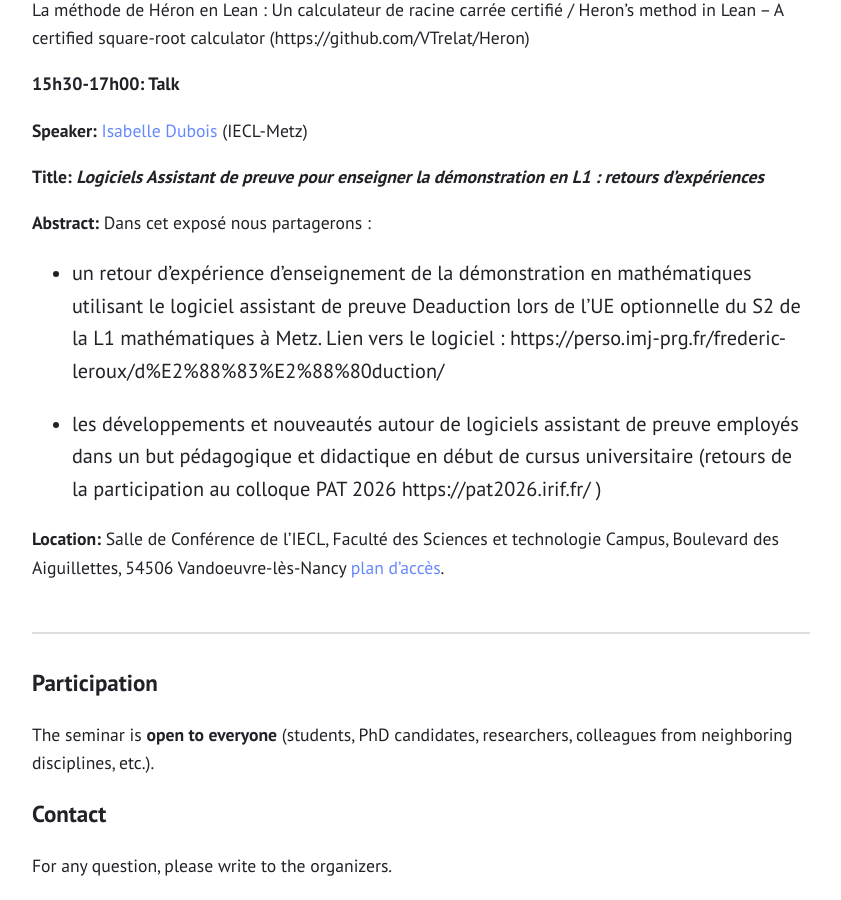
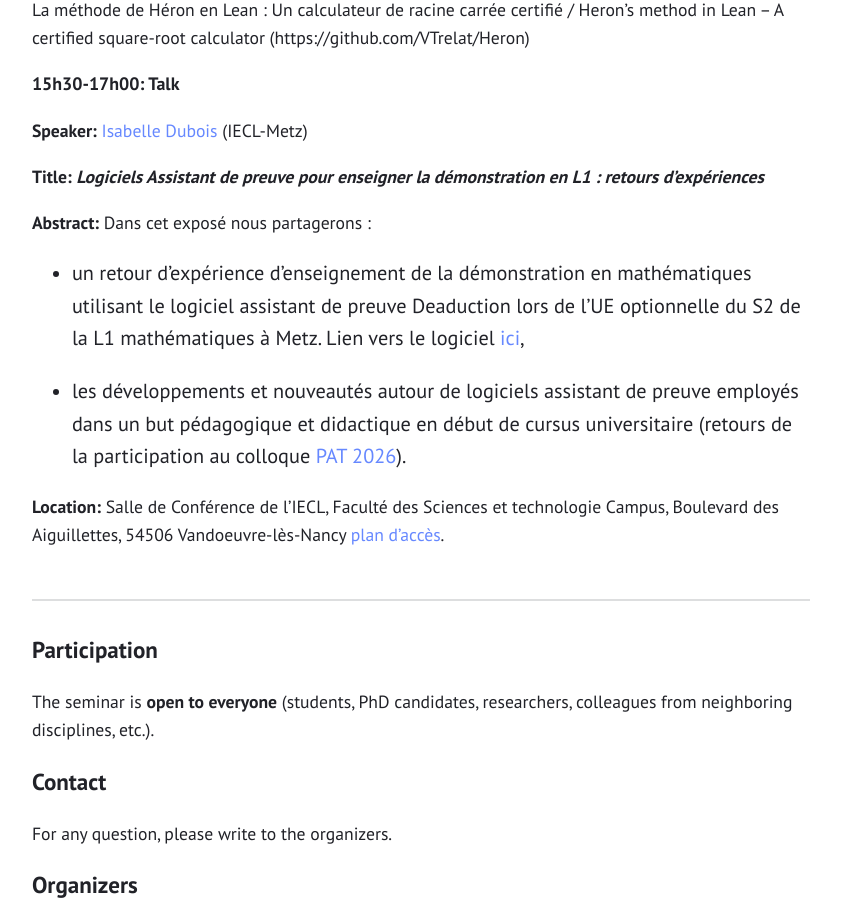
Before and after one commit to reflexions-ul/reflexions-ul.github.io, a Jekyll site: the page built from index.md, in a window 1280 px wide and 900 px high, scrolled down 6497 px. Shown: the whole window, without its empty margins (219-1060 px from the left). Built offline with Jekyll 4.4.1, drawn with Linux system fonts in a browser that asks for light colours.

Commit message:
add: links session 7

```diff
--- a/index.md
+++ b/index.md
@@ -204,9 +204,9 @@ La méthode de Héron en Lean : Un calculateur de racine carrée certifié / Her
 **Abstract:** Dans cet exposé nous partagerons :
 
 * un retour d’expérience d’enseignement de la démonstration en mathématiques utilisant le logiciel assistant de preuve Deaduction lors de l’UE optionnelle du S2 de la L1 mathématiques à Metz.
-Lien vers le logiciel : https://perso.imj-prg.fr/frederic-leroux/d%E2%88%83%E2%88%80duction/
+Lien vers le logiciel [ici](https://perso.imj-prg.fr/frederic-leroux/d%E2%88%83%E2%88%80duction/),
 
-* les développements et nouveautés autour de logiciels assistant de preuve employés dans un but pédagogique et didactique en début de cursus universitaire (retours de la participation au colloque PAT 2026 https://pat2026.irif.fr/ )
+* les développements et nouveautés autour de logiciels assistant de preuve employés dans un but pédagogique et didactique en début de cursus universitaire (retours de la participation au colloque [PAT 2026](https://pat2026.irif.fr/)).
 
 **Location:** Salle de Conférence de l'IECL, Faculté des Sciences et technologie Campus, Boulevard des Aiguillettes, 54506 Vandoeuvre-lès-Nancy [plan d'accès](https://iecl.univ-lorraine.fr/plan-dacces/).
 
```
